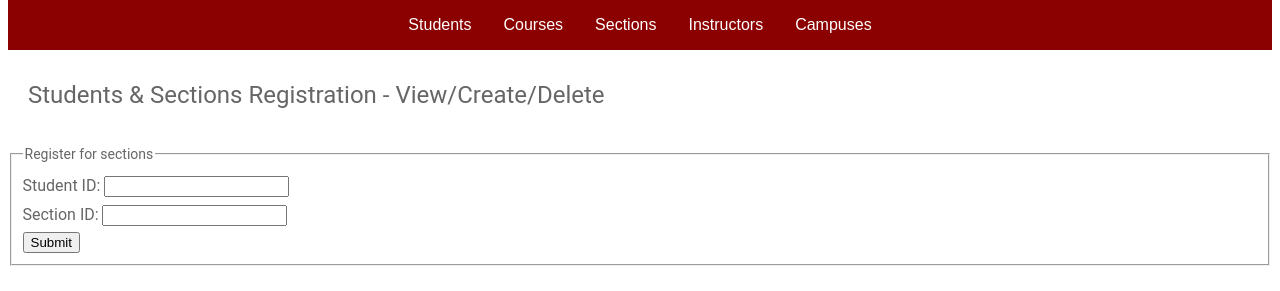
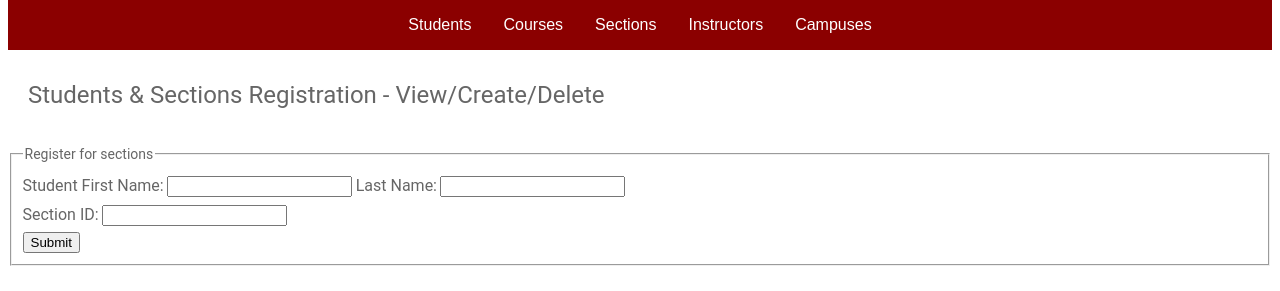
Before and after one commit to lyanita/cs340-project, a Flask app: page /section_register.html in a window 1280 px wide. Shown: the part 83-374 px from the top of the page. Run offline with Flask 2, Linux system fonts and the light colour scheme; data that the repository does not hold is empty; some libraries are stand-ins or nearby versions.

Commit message:
Changed input type from ID to student's name

```diff
--- a/templates/section_register.html
+++ b/templates/section_register.html
@@ -22,8 +22,10 @@
         <form method="post">
             <fieldset>
                 <legend>Register for sections</legend>
-                <label>Student ID:</label>
-                    <input type="number" name="student_id" id="student_id"></br>
+                <label>Student First Name:</label>
+                    <input type="text" name="student_first_name" id="student_first_name">
+                <label>Last Name:</label>
+                    <input type="text" name="student_last_name" id="student_last_name"></br>
                 <label>Section ID:</label>
                     <input type="number" name="section_id" id="section_id"></br>
                 <input type="submit" id="section_post">
```
